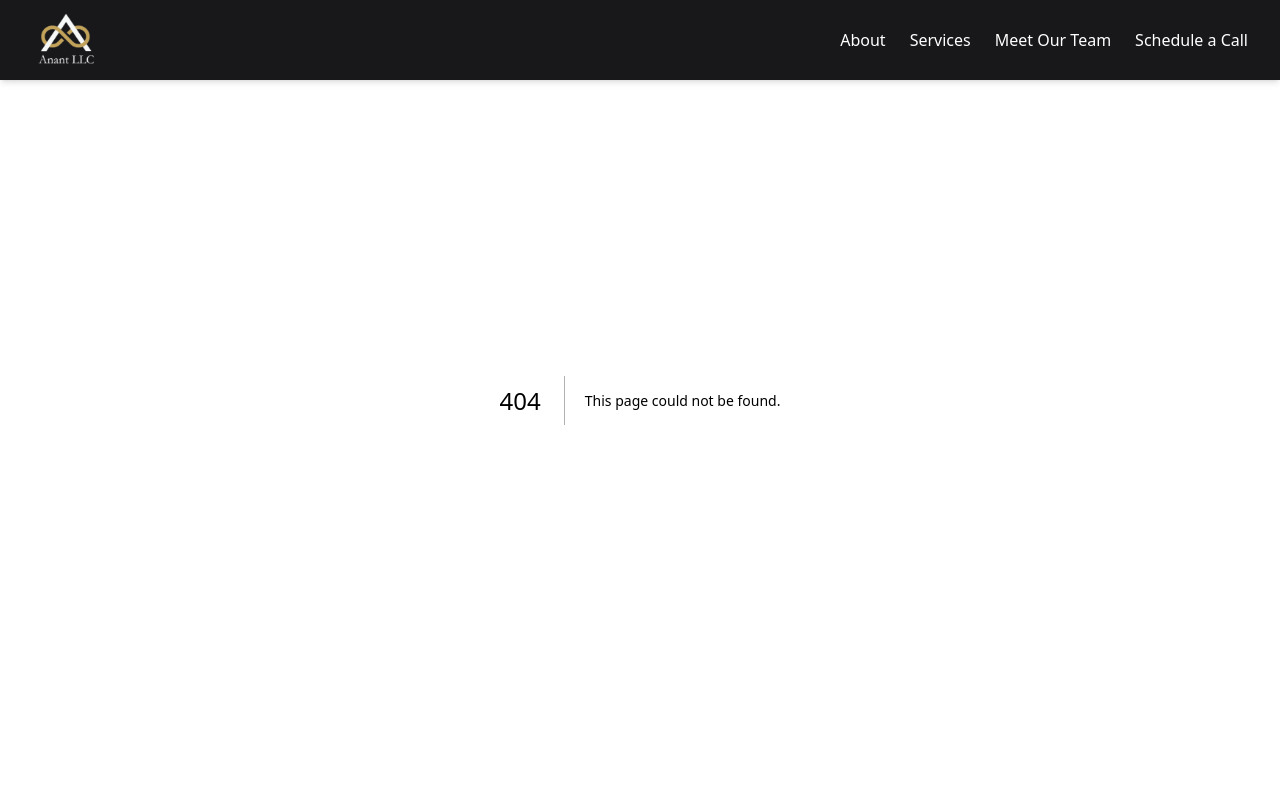
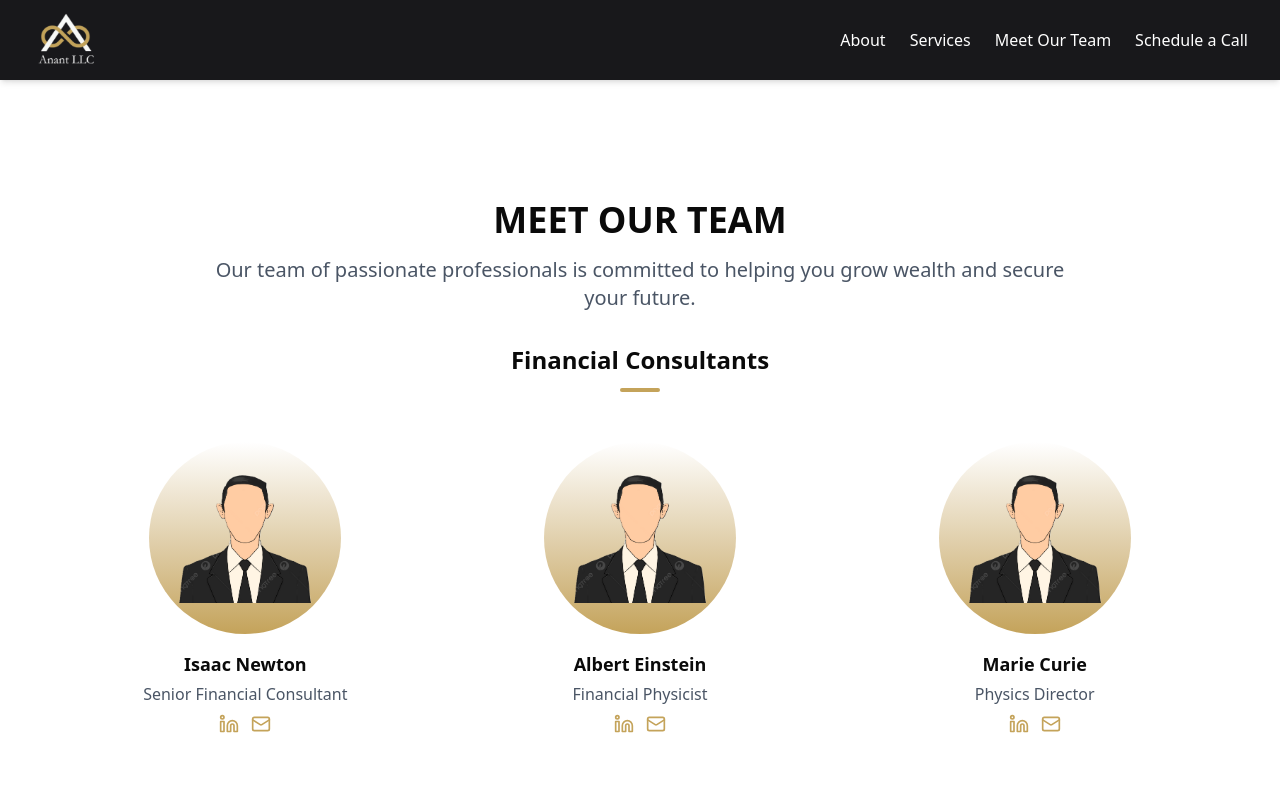
Before and after one commit to AnantLLC/Anant-Website, a Next.js app in the folder frontend/: page /Anant-Website/teams in a window 1280 px wide. Before the commit this address had no page. Shown: the top 798 px of the page. Built offline with nearby package versions, Linux system fonts and the light colour scheme.

Commit message:
convert to tsx

```diff
--- a/frontend/app/components/navbar.tsx
+++ b/frontend/app/components/navbar.tsx
@@ -3,6 +3,7 @@ import React, { useState, useEffect } from "react";
 import Link from "next/link";
 import Image from "next/image";
 import logo from "../images/logo/logo.svg";
+import { usePathname } from "next/navigation";
 
 
 interface NavItems {
@@ -37,7 +38,7 @@ const navitems: NavItems[] = [
 export default function Navbar() {
   const [scrolled, setScrolled] = useState(false);
   const [mobileMenuOpen, setMobileMenuOpen] = useState(false);
-
+  const location = usePathname()
   // Handle scroll event to change navbar appearance
   useEffect(() => {
     let ticking = false;
@@ -78,7 +79,7 @@ export default function Navbar() {
       className={`fixed w-full z-50 transition-all duration-300 ${
         scrolled || mobileMenuOpen
           ? "bg-zinc-900 shadow-md py-2"
-          : "bg-transparent py-4"
+          : `${location === "/" ? "bg-transparent" : "bg-zinc-900"} py-4`
       }`}
     >
       <div className="flex items-center justify-between px-4 sm:px-6 lg:px-8">
--- /dev/null
+++ b/frontend/app/teams/page.tsx
@@ -0,0 +1,11 @@
+import Team from "../ui/teams/Team";
+
+const MeetOurTeam: React.FC = () => {
+  return (
+    <main>
+      <Team />
+    </main>
+  );
+};
+
+export default MeetOurTeam;
--- /dev/null
+++ b/frontend/app/ui/teams/Team.tsx
@@ -0,0 +1,185 @@
+"use client";
+
+import { useState } from "react";
+import Image from "next/image";
+import { Linkedin, Mail } from "lucide-react";
+import profile from "../../images/teams/Screenshot 2025-05-28 032102.png"
+
+interface TeamMember {
+  name: string;
+  role: string;
+  image: string;
+  summary: string;
+  certifications: string[];
+  linkedin?: string;
+  email?: string;
+}
+
+const teamMembers: TeamMember[] = [
+  {
+    name: "Isaac Newton",
+    role: "Senior Financial Consultant",
+    image: profile.src,
+    summary:
+      "Isaac has over 10 years of experience helping clients navigate estate planning and investment strategies. His mission is to simplify complex financial decisions for every family.",
+    certifications: ["TX: License #123456", "CA: License #987654"],
+    linkedin: "https://www.linkedin.com/in/isaac-newton",
+    email: "isaac@example.com",
+  },
+  {
+    name: "Albert Einstein",
+    role: "Financial Physicist",
+    image: profile.src,
+    summary:
+      "Albert applies quantum logic to financial models and has won several awards for predictive analytics.",
+    certifications: ["NY: License #654321", "NJ: License #192837"],
+    linkedin: "https://www.linkedin.com/in/albert-einstein",
+    email: "albert@example.com",
+  },
+  {
+    name: "Marie Curie",
+    role: "Physics Director",
+    image: profile.src,
+    summary:
+      "Marie leads our high-energy investment division and specializes in radioactive growth markets.",
+    certifications: ["IL: License #456789"],
+    linkedin: "https://www.linkedin.com/in/marie-curie",
+    email: "marie@example.com",
+  },
+];
+
+
+export default function TeamPage() {
+  const [selectedMember, setSelectedMember] = useState<TeamMember | null>(null);
+
+  const openPopup = (member: TeamMember) => {
+    setSelectedMember(member);
+  };
+
+  const closePopup = () => {
+    setSelectedMember(null);
+  };
+
+  return (
+    <div className="bg-white py-36">
+      <main className="py-10 px-4 text-center">
+        <section id="meet_our_team">
+          <h1 className="text-4xl font-bold mb-4 mt-4">MEET OUR TEAM</h1>
+          <p className="text-gray-600 mb-8 text-xl max-w-4xl mx-auto">
+            Our team of passionate professionals is committed to helping you
+            grow wealth and secure your future.
+          </p>
+
+          <div className="relative inline-block mb-12">
+            <h2 className="text-2xl font-semibold">Financial Consultants</h2>
+            <div className="absolute left-1/2 transform -translate-x-1/2 mt-3 w-10 h-1 bg-[#C4A35A] rounded"></div>
+          </div>
+
+          {/* Team Grid */}
+          <div className="grid grid-cols-1 md:grid-cols-2 lg:grid-cols-3 gap-8 max-w-6xl mx-auto mb-12">
+            {teamMembers.map((member, index) => (
+              <div
+                key={index}
+                onClick={() => openPopup(member)}
+                className="bg-transparent p-4 cursor-pointer text-center rounded-2xl border-2 border-transparent hover:border-gray-200 hover:scale-105 transition-all duration-300"
+              >
+                <div className="w-48 h-48 rounded-full bg-gradient-to-b from-white to-[#C4A35A] flex items-center justify-center mx-auto mb-4 overflow-hidden">
+                  <Image
+                    src={member.image || "/placeholder.svg"}
+                    alt={member.name}
+                    width={150}
+                    height={140}
+                    className="object-cover"
+                  />
+                </div>
+                <div className="font-bold text-lg mb-1">{member.name}</div>
+                <div className="text-gray-600 mb-2">{member.role}</div>
+                <div className="flex justify-center space-x-3">
+                  {member.linkedin && (
+                    <a
+                      href={member.linkedin}
+                      target="_blank"
+                      rel="noopener noreferrer"
+                      onClick={(e) => e.stopPropagation()}
+                      className="text-[#C4A35A] hover:text-[#d6a85b] hover:scale-125 transition-all duration-200"
+                    >
+                      <Linkedin size={20} />
+                    </a>
+                  )}
+                  {member.email && (
+                    <a
+                      href={`mailto:${member.email}`}
+                      onClick={(e) => e.stopPropagation()}
+                      className="text-[#C4A35A] hover:text-[#d6a85b] hover:scale-125 transition-all duration-200"
+                    >
+                      <Mail size={20} />
+                    </a>
+                  )}
+                </div>
+              </div>
+            ))}
+          </div>
+
+          <button className="bg-[#C7A25A] text-white px-8 py-4 rounded-lg font-bold hover:bg-[#b8893e] transition-colors duration-300">
+            JOIN OUR TEAM!
+          </button>
+        </section>
+      </main>
+
+      {/* Popup Modal */}
+      {selectedMember && (
+        <div className="fixed inset-0 bg-black bg-opacity-50 flex items-center justify-center z-[9999] p-4">
+          <div className="bg-gray-900 text-white p-6 rounded-2xl max-w-2xl w-full max-h-[90vh] overflow-y-auto shadow-2xl relative">
+            <button
+              onClick={closePopup}
+              className="absolute top-4 right-4 text-white hover:text-[#C4A35A] hover:scale-125 transition-all duration-200 z-10"
+            >
+              {/* <X size={24} /> */}
+            </button>
+
+            <h2 className="text-2xl font-bold text-center mb-6 mt-6">
+              {selectedMember.name}
+            </h2>
+
+            <div className="flex flex-col md:flex-row gap-6 items-center md:items-start">
+              <div className="flex-shrink-0">
+                <div className="w-40 h-40 rounded-full bg-gradient-to-b from-white to-[#C4A35A] flex items-center justify-center overflow-hidden">
+                  <Image
+                    src={selectedMember.image || "/placeholder.svg"}
+                    alt={selectedMember.name}
+                    width={120}
+                    height={120}
+                    className="object-cover"
+                  />
+                </div>
+              </div>
+
+              <div className="flex-1 text-center md:text-left">
+                <h3 className="text-xl font-semibold mb-2">
+                  {selectedMember.role}
+                </h3>
+                <p className="text-gray-300 mb-4 leading-relaxed">
+                  {selectedMember.summary}
+                </p>
+                <div>
+                  <strong className="text-white">State Certifications:</strong>
+                  <ul className="list-disc list-inside mt-2 text-gray-300">
+                    {selectedMember.certifications.map((cert, index) => (
+                      <li key={index}>{cert}</li>
+                    ))}
+                  </ul>
+                </div>
+              </div>
+            </div>
+
+            <div className="text-center mt-6">
+              <button className="bg-[#C7A25A] text-white px-6 py-3 rounded-lg hover:bg-[#a18345] transition-colors duration-300">
+                Schedule a Call
+              </button>
+            </div>
+          </div>
+        </div>
+      )}
+    </div>
+  );
+}
--- a/frontend/next.config.js
+++ b/frontend/next.config.js
@@ -1,6 +1,5 @@
 /** @type {import("next").NextConfig} */
-const nextConfig = {
-    /*output: "export"*/
-}
+
+const nextConfig = {}
 
 module.exports = nextConfig;
--- a/frontend/package.json
+++ b/frontend/package.json
@@ -12,6 +12,7 @@
     "class-variance-authority": "^0.7.1",
     "clsx": "^2.1.1",
     "fastapi": "^0.0.8",
+    "lucide-react": "^0.517.0",
     "next": "^15.3.1",
     "react": "^19.1.0",
     "react-dom": "^19.1.0",
```
Also changed, not shown: frontend/app/images/teams/Screenshot 2025-05-28 032102.png (added), 1 other file (tests, documents, lock files or other folders).
